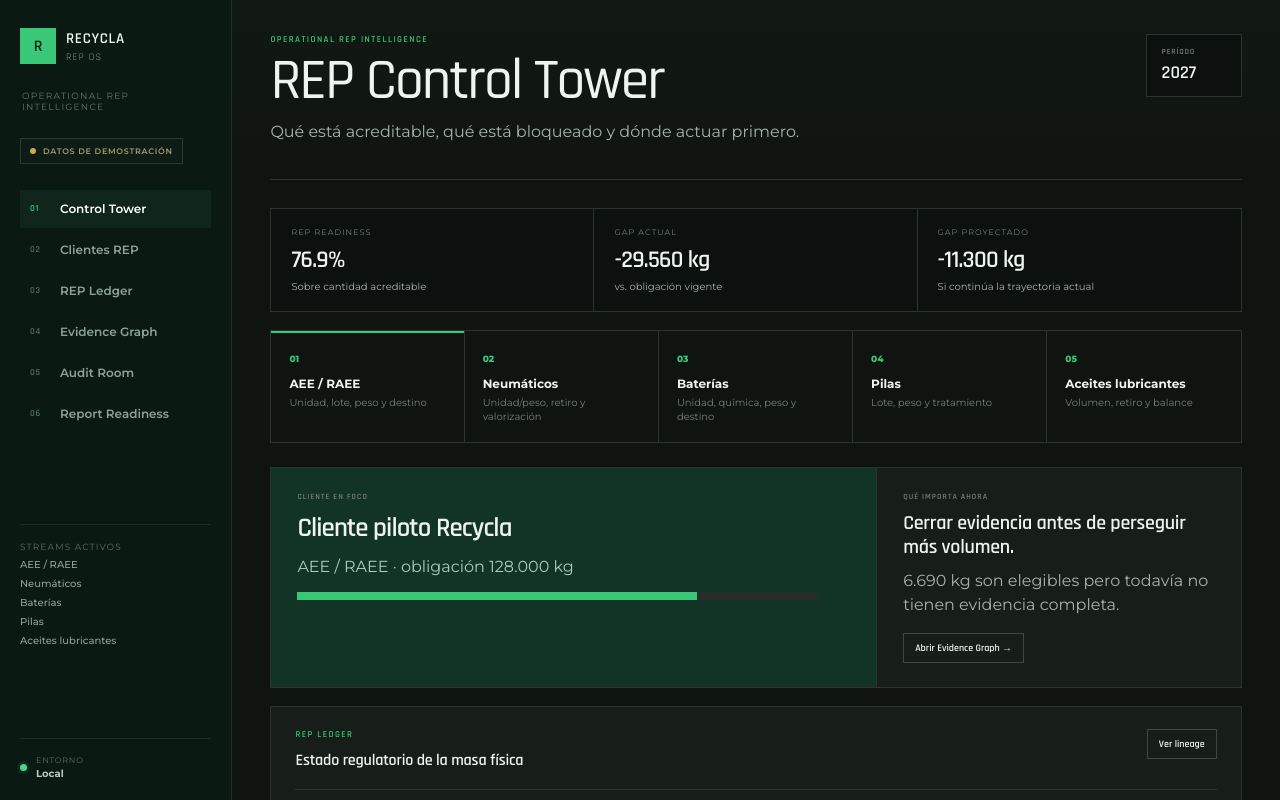
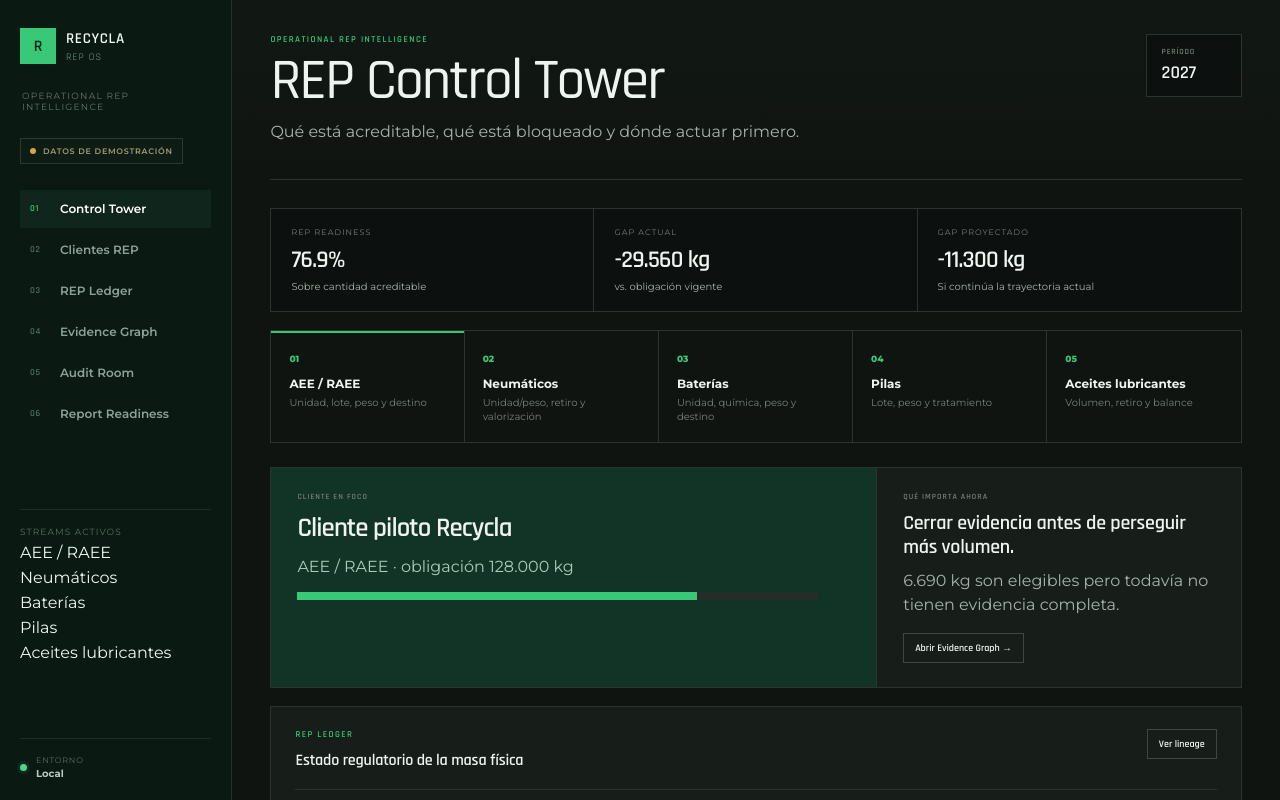
Before and after one commit to traviscomber/recycla, a Next.js app: page / in a window 1280 px wide. Shown: the top 800 px of the page. Built offline with nearby package versions, Linux system fonts and the light colour scheme.

Commit message:
ui: make REP stream navigation actionable

```diff
--- a/src/components/app-shell.tsx
+++ b/src/components/app-shell.tsx
@@ -1,5 +1,13 @@
 import Link from "next/link";
 import { priorityStreams } from "@/lib/rep";
+
+const streamHref = {
+  AEE_RAEE: "/productos/aee-raee",
+  NEUMATICOS: "/productos/neumaticos",
+  BATERIAS: "/productos/baterias",
+  PILAS: "/productos/pilas",
+  ACEITES_LUBRICANTES: "/productos/aceites-lubricantes"
+} as const;
 
 const nav = [
   ["/", "Control Tower", "01"],
@@ -51,7 +59,11 @@ export function AppShell({
 
         <div className="scope">
           <span>Streams activos</span>
-          {priorityStreams.map((s) => <b key={s.id}>{s.label}</b>)}
+          {priorityStreams.map((s) => (
+            <Link className="scopeLink" href={streamHref[s.id]} key={s.id}>
+              {s.label}
+            </Link>
+          ))}
         </div>
 
         <div className="systemState">
```
